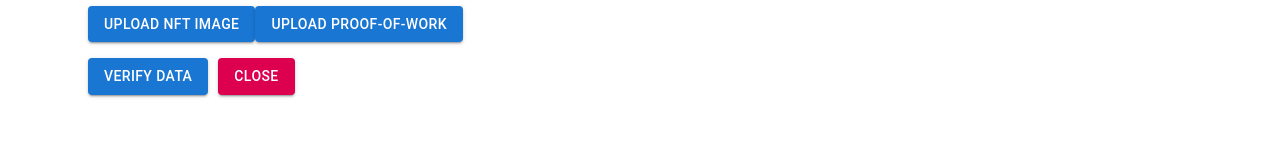
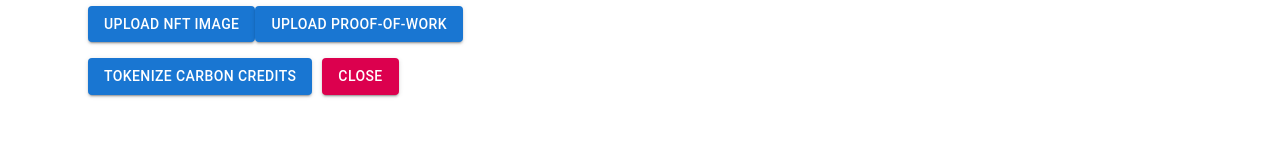
Before and after one commit to bilgin-kocak/ecotokenize, a Next.js app in the folder frontend/: page /nft/mint in a window 1280 px wide. Shown: the part 384-532 px from the top of the page. Built offline with nearby package versions, Linux system fonts and the light colour scheme; no server answers; what @wagmi/core, wagmi would draw is missing.

Commit message:
ui: update ui

```diff
--- a/frontend/src/components/NFT/MintNFT.tsx
+++ b/frontend/src/components/NFT/MintNFT.tsx
@@ -144,7 +144,7 @@ const MintNFT: React.FC = () => {
           )}
           <Box my={2}>
             <Button type="submit" variant="contained" color="primary">
-              Verify Data
+              Tokenize Carbon Credits
             </Button>
             <Button
               variant="contained"
```
